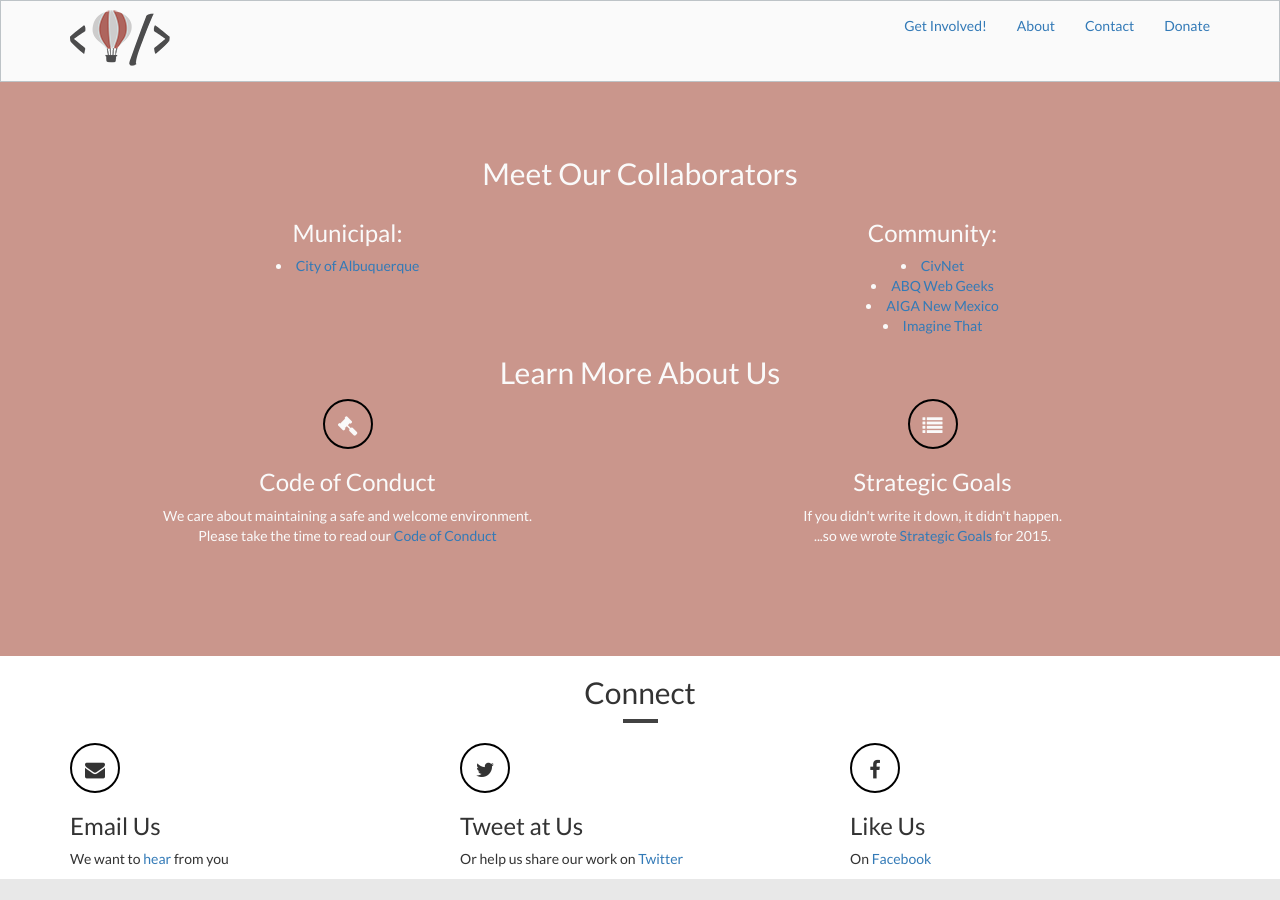
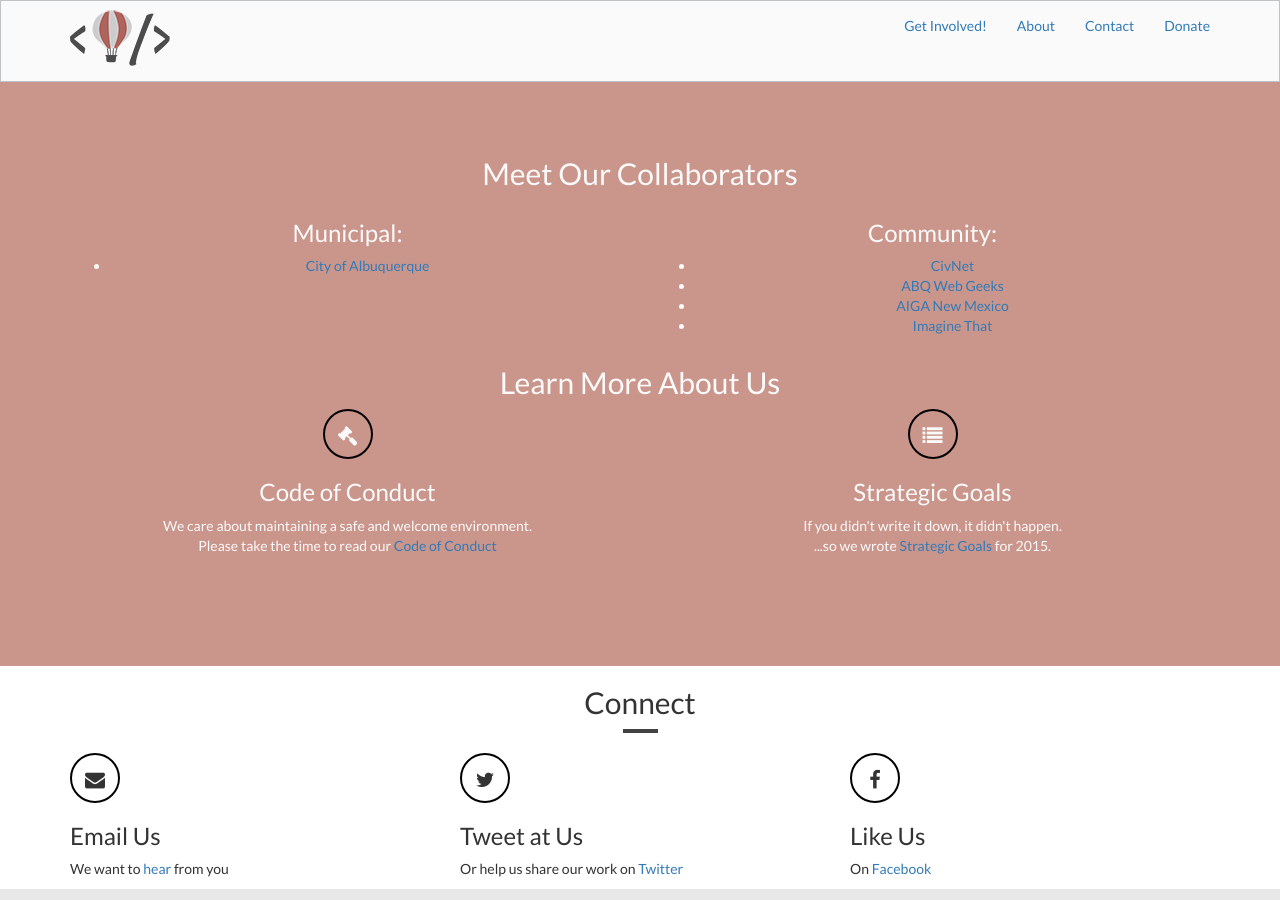
Before and after one commit to ThomasWomack/Code-for-NM, a Jekyll site: the page built from index.html, in a window 1280 px wide and 900 px high, scrolled down 1185 px. Built offline with Jekyll 4.4.1, drawn with Linux system fonts in a browser that asks for light colours; nearby versions of some CDN libraries.

Commit message:
html validation

```diff
--- a/index.html
+++ b/index.html
@@ -131,14 +131,18 @@
 			</div>
 			<div class="col-md-6">
 				<h3>Municipal:</h3>
-			  <li><a href="http://www.cabq.gov/abq-data/">City of Albuquerque</a></li>
+				<ul>
+					<li><a href="http://www.cabq.gov/abq-data/">City of Albuquerque</a></li>
+				</ul>
 			</div>
 			<div class="col-md-6">
 				<h3>Community:</h3>
-			  <li><a href="http://civnet.co/">CivNet</a>
-			  <li><a href="http://www.abqwebgeeks.org/">ABQ Web Geeks</a>
-			  <li><a href="https://newmexico.aiga.org/">AIGA New Mexico</a>
-				<li><a href="http://www.imaginethat.io">Imagine That</a>
+				<ul>
+				  <li><a href="http://civnet.co/">CivNet</a></li>
+				  <li><a href="http://www.abqwebgeeks.org/">ABQ Web Geeks</a></li>
+				  <li><a href="https://newmexico.aiga.org/">AIGA New Mexico</a></li>
+					<li><a href="http://www.imaginethat.io">Imagine That</a></li>
+				</ul>
 			</div>
 
 
@@ -180,7 +184,7 @@
 					<span class="sub-title"></span>
 				</div>
 			</div>
-		<div class="list-services-wrapper animation-wrapper" >
+
 			<div class="col-md-4 ">
 				<div class="service-wrapper">
 					<span class="icon"><i class="fa fa-fw fa-envelope"></i></span>
```
